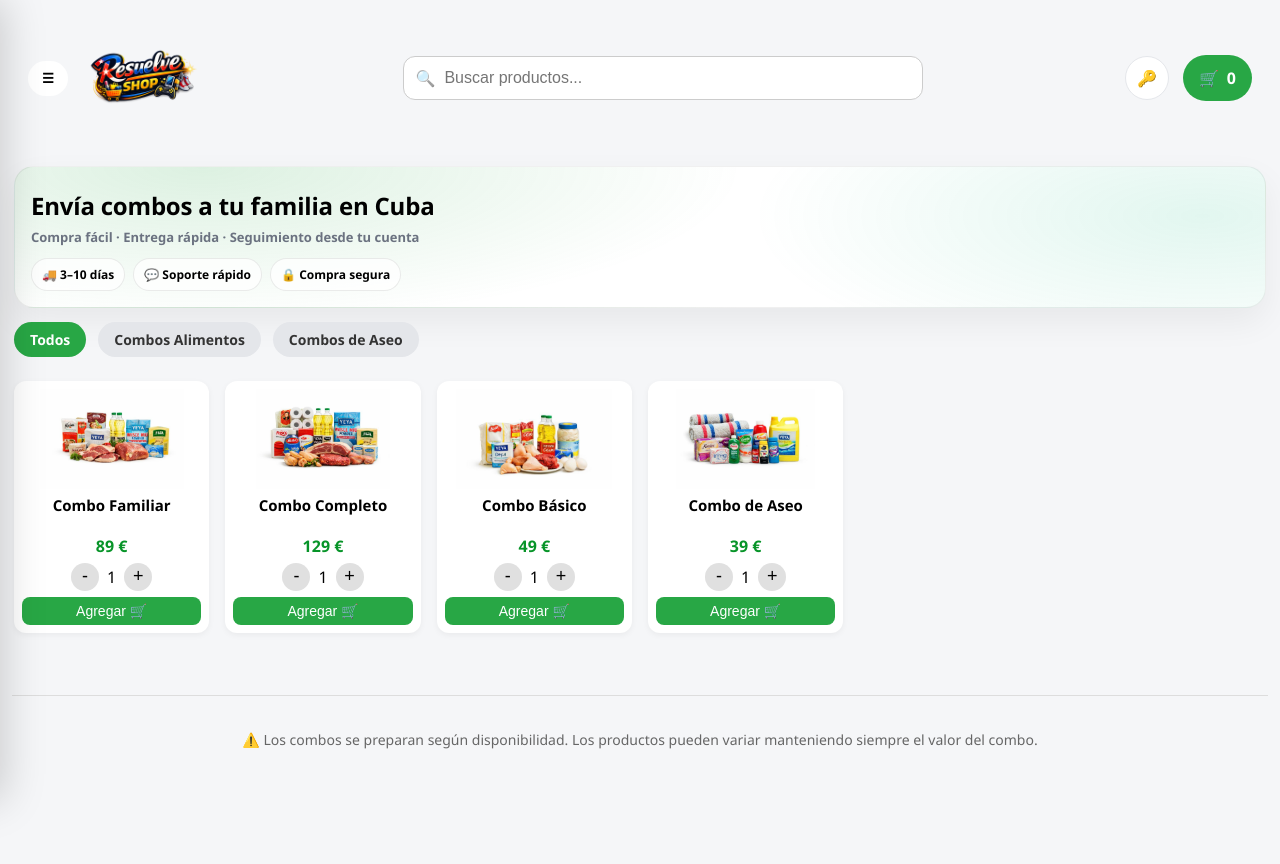
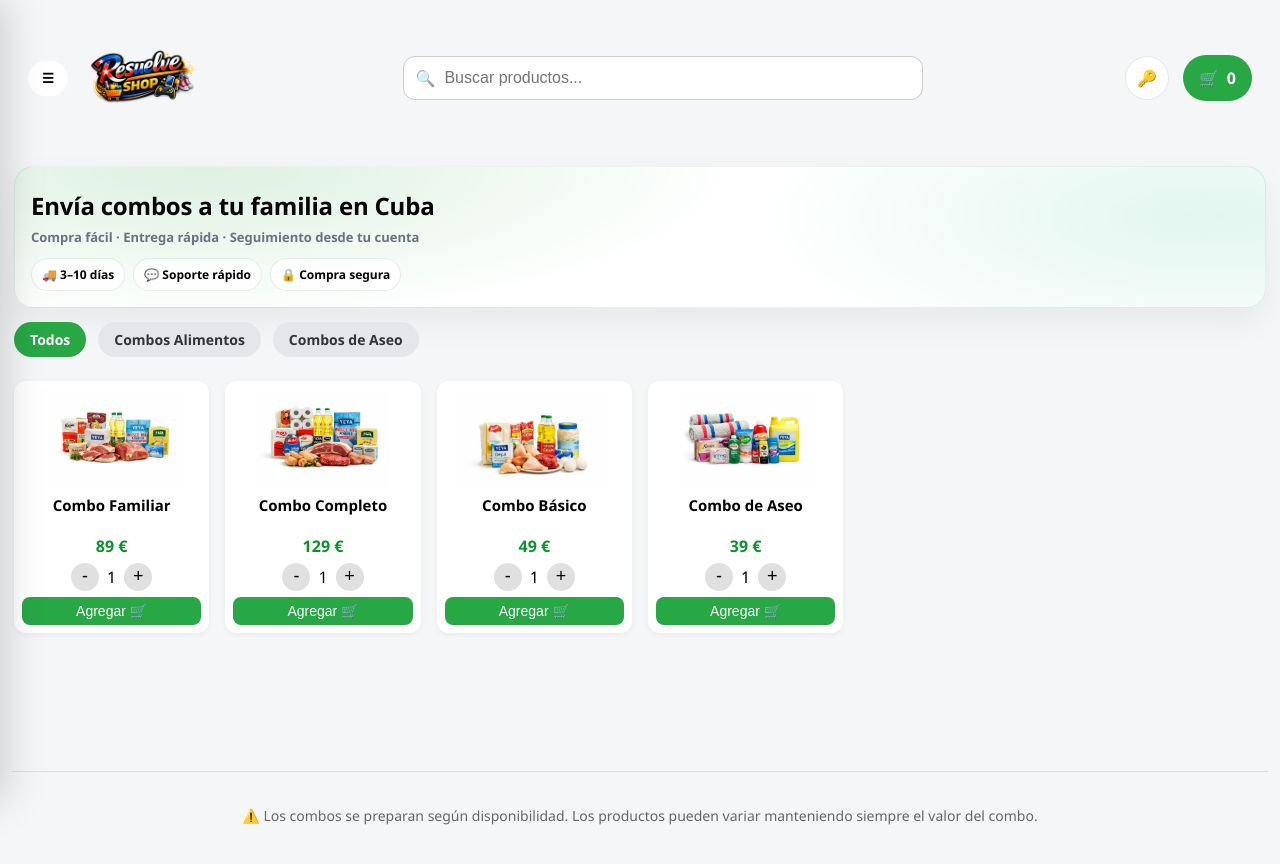
Before and after one commit to basultodaniel20-source/resuelveshop, a Vue app: page / in a window 1280 px wide. Shown: the top 864 px of the page. Built offline with nearby package versions, Linux system fonts and the light colour scheme.

Commit message:
actualizar todo

```diff
--- a/src/App.vue
+++ b/src/App.vue
@@ -115,12 +115,14 @@ onBeforeUnmount(() => {
   width: 100%;
   max-width: 1400px;
   margin: 0 auto;
-  padding: 8px 12px calc(var(--bottom-nav-h) + env(safe-area-inset-bottom));
+  padding: 8px 12px;          /* ✅ sin padding-bottom aquí */
   background: #f5f6f8;
   box-sizing: border-box;
 }
 
+/* ✅ aquí va el espacio del bottom nav */
 .content{
-  padding-bottom: 0;
+  padding-bottom: calc(var(--bottom-nav-h, 76px) + env(safe-area-inset-bottom));
 }
+
 </style>
--- a/src/views/AccountAddresses.vue
+++ b/src/views/AccountAddresses.vue
@@ -123,7 +123,7 @@ async function guardar() {
   padding-top: 0px;
 
   /* espacio para bottom nav */
-  padding-bottom: calc(var(--bottom-nav-h, 76px) + env(safe-area-inset-bottom));
+
 }
 
 .card{
--- a/src/views/AccountOrders.vue
+++ b/src/views/AccountOrders.vue
@@ -161,9 +161,7 @@ onMounted(() => {
   padding-top: 0;
 
   /* ✅ SUBE la tarjeta pegándola al buscador (el hueco viene del Header) */
-  margin-top: 6px;
 
-  padding-bottom: calc(var(--bottom-nav-h, 76px) + env(safe-area-inset-bottom));
 }
 
 /* PC: sin trucos, normal */
--- a/src/views/Perfil.vue
+++ b/src/views/Perfil.vue
@@ -81,7 +81,7 @@ async function logout() {
   padding-top: 0px;
 
   /* espacio para bottom nav */
-  padding-bottom: calc(var(--bottom-nav-h, 76px) + env(safe-area-inset-bottom));
+
 }
 
 
```
